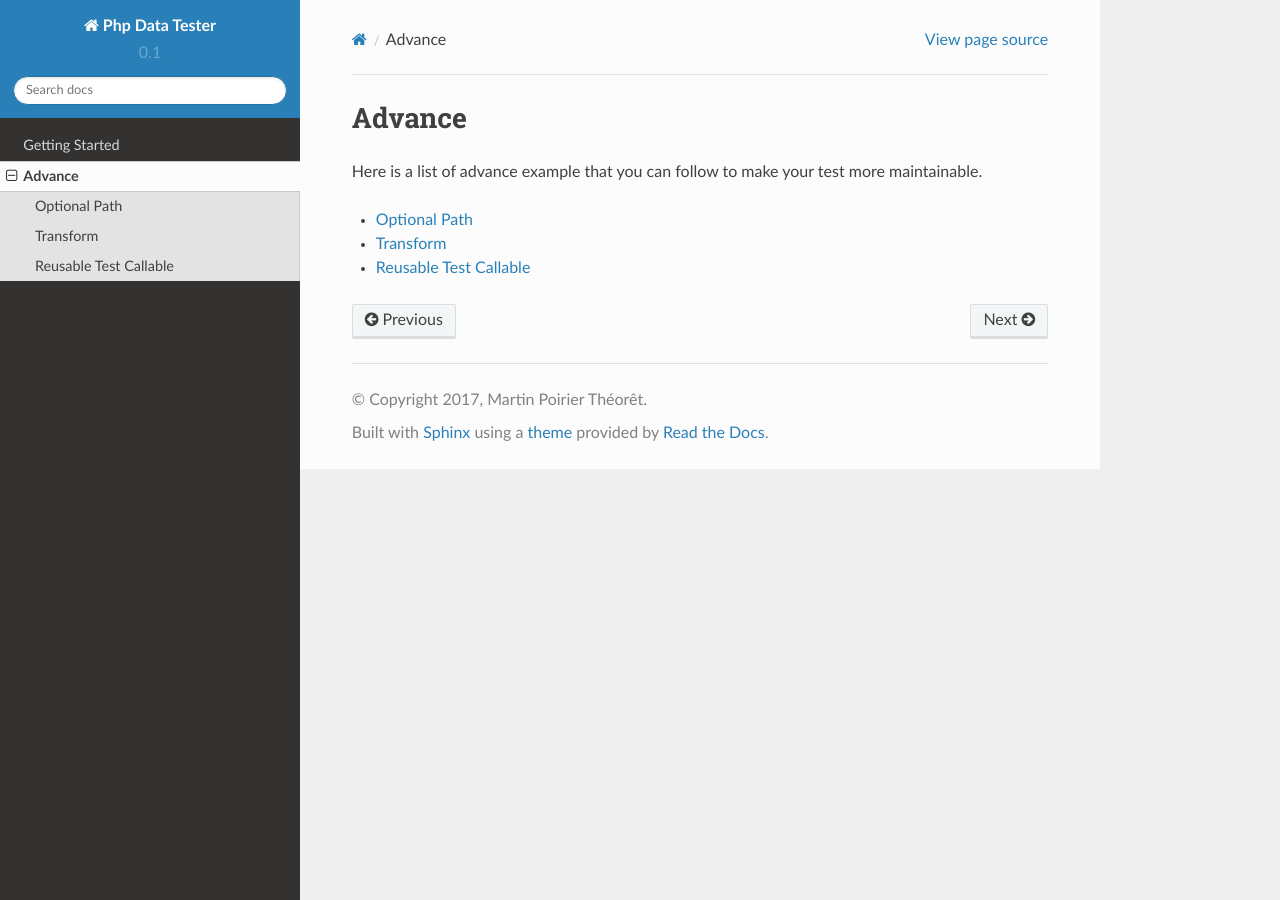
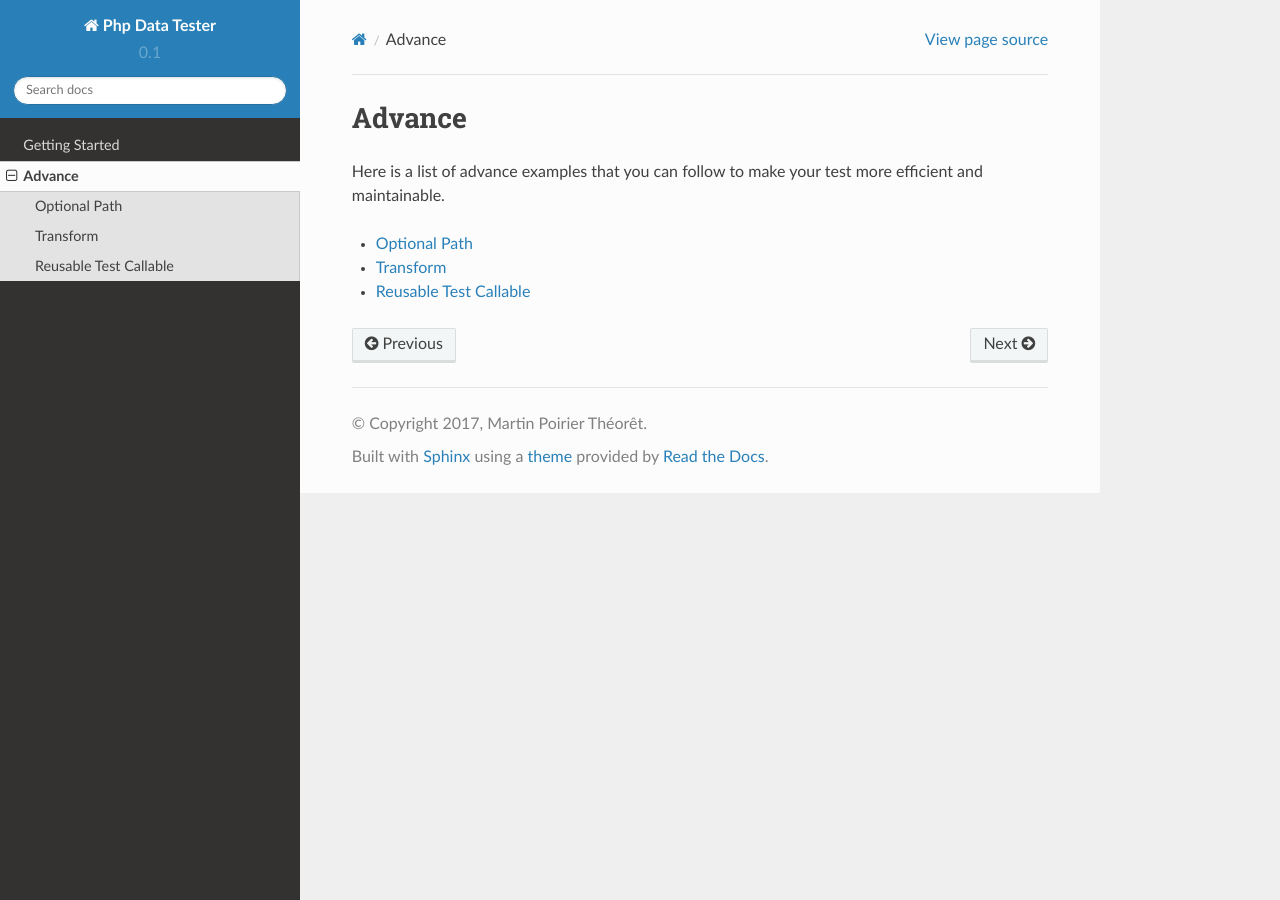
Before and after one commit to mpoiriert/data-tester, a Sphinx documentation site: the page built from docs/advance/index.rst, in a window 1280 px wide. Built offline with Sphinx 7.4.7 and the Read the Docs theme 2.0.0, drawn with Linux system fonts in a browser that asks for light colours.

Commit message:
fix some doc

```diff
--- a/docs/advance/index.rst
+++ b/docs/advance/index.rst
@@ -1,7 +1,7 @@
 Advance
 =======
 
-Here is a list of advance example that you can follow to make your test more maintainable.
+Here is a list of advance examples that you can follow to make your test more efficient and maintainable.
 
 .. toctree::
    :maxdepth: 1
--- a/docs/advance/optional-path.rst
+++ b/docs/advance/optional-path.rst
@@ -5,7 +5,7 @@ Considering you have a complex structure with optional **path** into it. You can
 to make some test **optional**:
 
 .. literalinclude:: ../../test/ExampleTest.php
-   :name: Example-If-Path-Is-Readable
+   :name: example-if-path-is-readable
    :caption: Example: If Path Is Readable
    :emphasize-lines: 3
    :start-after: //example-start: IfPathIsReadable
@@ -17,7 +17,7 @@ This obviously make more sense with a combination of **each**. In this more comp
 a list of users object that don't have the same properties available:
 
 .. literalinclude:: ../../test/ExampleTest.php
-   :name: Example-If-Path-Is-Readable-And-Each
+   :name: example-if-path-is-readable-and-each
    :caption: Example If Path Is Readable And Each
    :emphasize-lines: 6,29
    :start-after: //example-start: IfPathIsReadableAndEach
```
Also changed, not shown: docs/advance/reusable-test-callable.rst (+6 -6 lines), docs/advance/transform.rst (+5 -5 lines).
